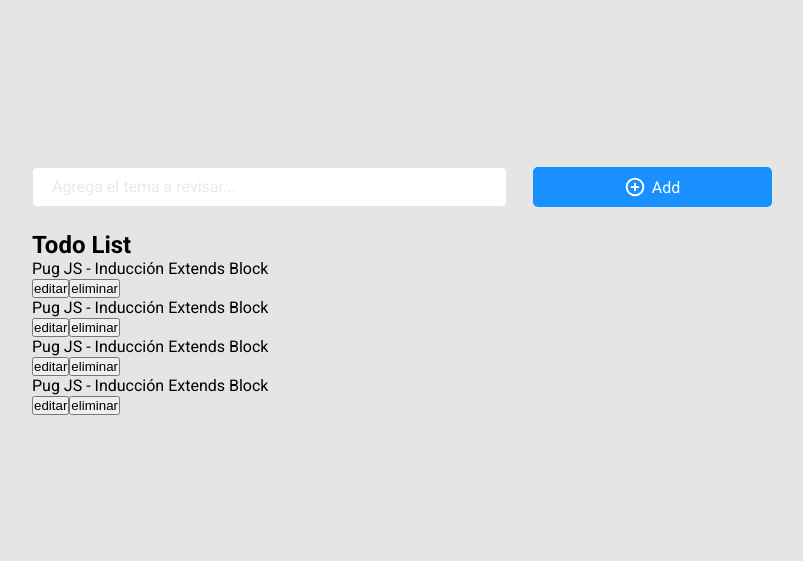
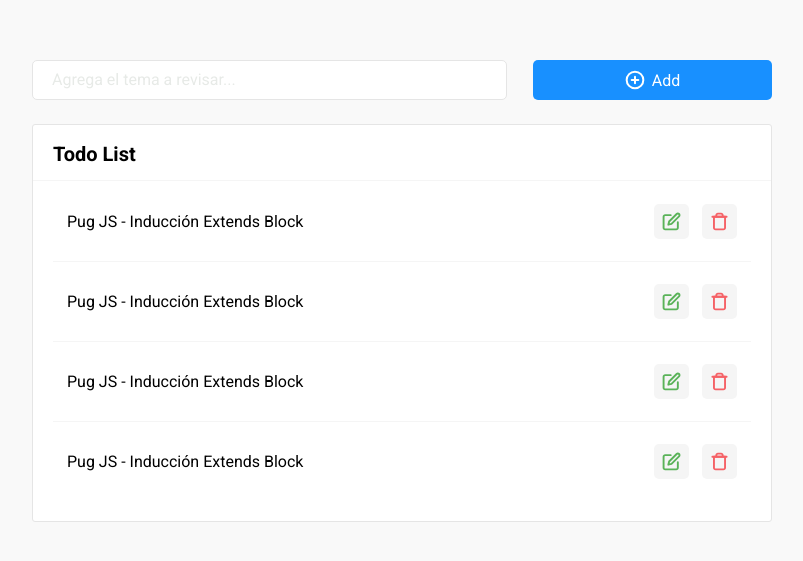
Before and after one commit to JhosepGC14/challenge-todo-list-lumingo, a React (Create React App) app: page / in a window 1280 px wide. Shown: the part 109-670 px from the top of the page, without its empty margins (238-1041 px from the left). Built offline with nearby package versions, Linux system fonts and the light colour scheme.

Commit message:
*creacion de componente itemtodo. *maquetacion de body del todolist. *creacion de componente button secundario.

```diff
--- a/src/App.tsx
+++ b/src/App.tsx
@@ -1,9 +1,4 @@
-import {
-  BrowserRouter as Router,
-  Route,
-  Switch,
-  RouteComponentProps,
-} from "react-router-dom";
+import { BrowserRouter as Router, Route, Switch } from "react-router-dom";
 
 //pages
 import TodoListPage from "./pages/todo-list";
--- a/src/assets/styles/_variables.scss
+++ b/src/assets/styles/_variables.scss
@@ -8,6 +8,8 @@ $colors-variables: (
   secondary: #f5f5f5,
   complementary: #e5e5e5,
   complementary_2: #e7eae7,
+  complementary_3: #F9F9F9,
   white: #ffffff,
-  red_1: #F56166
+  red_1: #F56166,
+  black_1: #000000,
 );
--- a/src/components/ItemTodo/index.tsx
+++ b/src/components/ItemTodo/index.tsx
@@ -1,17 +1,31 @@
-interface Props {
+//images
+import IconEdit from "../../assets/images/icon_edit.svg";
+import IconDelete from "../../assets/images/icon_delete.svg";
 
-}
+//components
+import ButtonSecondary from "../Shared/ButtonSecondary";
+
+//styles
+import "./item-todo.scss";
+
+interface Props {}
 
 const ItemTodo = (props: Props) => {
   return (
-    <div>
-      <span>Pug JS - Inducción Extends Block</span>
-      <div>
-        <button>editar</button>
-        <button>eliminar</button>
+    <div className="itemTodo">
+      <span className="itemTodo__title">Pug JS - Inducción Extends Block</span>
+      <div className="itemTodo__boxActions">
+        <ButtonSecondary
+          icon={IconEdit}
+          onClick={() => console.log("editando...")}
+        />
+        <ButtonSecondary
+          icon={IconDelete}
+          onClick={() => console.log("editando...")}
+        />
       </div>
     </div>
   );
-}
+};
 
-export default ItemTodo
+export default ItemTodo;
--- a/src/components/ItemTodo/item-todo.scss
+++ b/src/components/ItemTodo/item-todo.scss
@@ -0,0 +1,35 @@
+@import "../../assets/styles/variables";
+
+.itemTodo {
+  display: flex;
+  justify-content: space-between;
+  flex-direction: row;
+  align-items: center;
+  border-bottom: 1px solid map-get($colors-variables, secondary);
+  padding: 22px 14px 22px 14px;
+
+  &:first-child {
+    padding: 3px 14px 22px 14px;
+  }
+
+  &:last-child {
+    border-bottom: none;
+  }
+
+  &__title {
+    max-width: 351px;
+    font-family: map-get($font-family, title);
+    font-style: normal;
+    font-weight: normal;
+    font-size: 16px;
+    line-height: 19px;
+    color: map-get($colors-variables, black_1);
+    display: inline-block;
+  }
+
+  &__boxActions{
+    display: flex;
+    flex-direction: row;
+    column-gap: 13px;
+  }
+}
--- a/src/components/Shared/Button/index.tsx
+++ b/src/components/Shared/Button/index.tsx
@@ -1,7 +1,6 @@
 import "./button.scss";
 
 interface Props {
-  hasIcon: boolean;
   icon: string;
   onClick: () => void;
   content: string;
@@ -9,10 +8,12 @@ interface Props {
 }
 
 const Button = (props: Props) => {
-  const { hasIcon, icon, onClick, content } = props;
+  const { icon, content } = props;
   return (
     <button className="buttonPrimary" {...props}>
-      {hasIcon && <img className="buttonPrimary__icon" src={icon} alt="" />}
+      {icon && icon !== "" && (
+        <img className="buttonPrimary__icon" src={icon} alt="" />
+      )}
       {content}
     </button>
   );
--- /dev/null
+++ b/src/components/Shared/ButtonSecondary/button_secondary.scss
@@ -0,0 +1,15 @@
+.buttonSecondary {
+  background: #f5f5f5;
+  border-radius: 5px;
+  padding: 8px;
+  border: none;
+  box-shadow: none;
+  max-width: 35px;
+  max-height: 35px;
+
+  &__icon {
+    max-width: 20px;
+    max-height: 20px;
+    width: 100%;
+  }
+}
--- /dev/null
+++ b/src/components/Shared/ButtonSecondary/index.tsx
@@ -0,0 +1,18 @@
+import "./button_secondary.scss";
+
+interface Props {
+  icon: string;
+  onClick: () => void;
+}
+
+const ButtonSecondary = (props: Props) => {
+  const { icon } = props;
+
+  return (
+    <button className="buttonSecondary" {...props}>
+      <img className="buttonSecondary__icon" src={icon} alt="icon" />
+    </button>
+  );
+};
+
+export default ButtonSecondary;
--- a/src/components/Shared/Layout/layout.scss
+++ b/src/components/Shared/Layout/layout.scss
@@ -1,7 +1,7 @@
 @import "../../../assets/styles/variables";
 
 .generalContainer {
-  background: map-get($colors-variables, complementary);
+  background: map-get($colors-variables, complementary_3);
   width: 100%;
   min-height: 100vh;
   height: 100%;
--- a/src/widgets/todo-list/index.tsx
+++ b/src/widgets/todo-list/index.tsx
@@ -40,7 +40,6 @@ const TodoListWidget = (props: Props) => {
           />
           <div className="boxTodoList__header__boxButton">
             <Button
-              hasIcon
               icon={IconAdd}
               onClick={() => console.log("enviando...")}
               content="Add"
@@ -50,13 +49,15 @@ const TodoListWidget = (props: Props) => {
         </div>
         {/* BODY */}
         <div className="boxTodoList__body">
-          <div>
+          <div className="boxTodoList__body__boxTitle">
             <h2>Todo List</h2>
           </div>
-          <ItemTodo />
-          <ItemTodo />
-          <ItemTodo />
-          <ItemTodo />
+          <div className="boxTodoList__body__boxItems">
+            <ItemTodo />
+            <ItemTodo />
+            <ItemTodo />
+            <ItemTodo />
+          </div>
         </div>
       </section>
     </Layout>
--- a/src/widgets/todo-list/todo-list.scss
+++ b/src/widgets/todo-list/todo-list.scss
@@ -1,3 +1,5 @@
+@import "../../assets/styles/variables";
+
 .boxTodoList {
   max-width: 740px;
   width: 100%;
@@ -10,9 +12,35 @@
     column-gap: 26px;
     margin-bottom: 24px;
 
-    &__boxButton{
+    &__boxButton {
       max-width: 239px;
       width: 100%;
     }
   }
+
+  &__body {
+    background: map-get($colors-variables, white);
+    border: 1px solid map-get($colors-variables, complementary);
+    border-radius: 3px;
+
+    &__boxTitle {
+      border-bottom: 1px solid #f5f5f5;
+      padding: 18px 20px 14px 20px;
+
+      & h2 {
+        font-family: Roboto;
+        font-style: normal;
+        font-weight: bold;
+        font-size: 20px;
+        line-height: 23px;
+        display: flex;
+        align-items: center;
+        color: #000000;
+      }
+    }
+
+    &__boxItems{
+      padding: 20px;
+    }
+  }
 }
```
Also changed, not shown: src/assets/images/icon_delete.svg (added), src/assets/images/icon_edit.svg (added).
